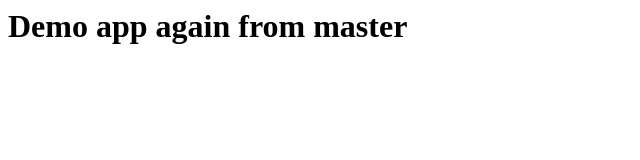
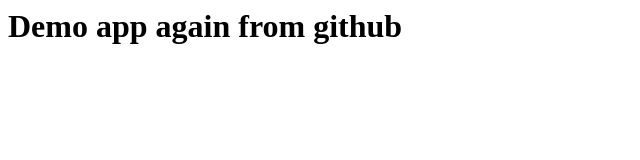
Before and after one commit to pinki-choudhary/demo-repo-for-deployment, a plain HTML site: page index.html in a window 1280 px wide. Shown: the full height of the page, 0-640 px from the left. Drawn offline with Linux system fonts and the light colour scheme.

Commit message:
Update index.html

```diff
--- a/index.html
+++ b/index.html
@@ -1 +1 @@
-<h1> Demo app again from master</h1>
+<h1> Demo app again from github</h1>
```
